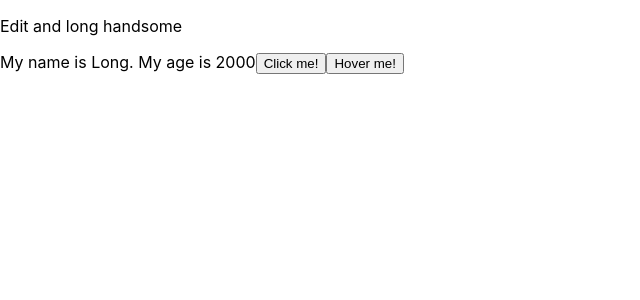
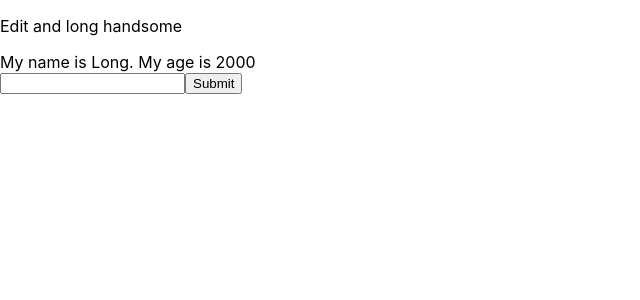
Before and after one commit to NguyenDucLongcode/demo-react-duan1, a React (Create React App) app: page / in a window 1280 px wide. Shown: the top 300 px of the page, without its empty margins (0-640 px from the left). Built offline with nearby package versions, Linux system fonts and the light colour scheme.

Commit message:
commit lần 4

```diff
--- a/src/component/MyConponent.js
+++ b/src/component/MyConponent.js
@@ -4,20 +4,32 @@
     name: "Long",
     age: 2000,
   };
-  handlerClick = (event) => {
-    this.setState({ name: "Dragon", age: Math.floor(Math.random() * 101) });
+  handlerOnChange = (event) => {
+    this.setState({ name: event.target.value });
   };
-  handlerMouseOver = (event) => {
-    console.log(event.pageX);
+  handlerOnSubmit = (event) => {
+    event.preventDefault();
+    document.querySelector("form").reset();
+    console.log(this.state);
   };
-
   //jsx
   render() {
     return (
       <div>
         My name is {this.state.name}. My age is {this.state.age}
-        <button onClick={this.handlerClick}>Click me!</button>
-        <button onMouseOver={this.handlerMouseOver}>Hover me!</button>
+        <form
+          onSubmit={(event) => {
+            this.handlerOnSubmit(event);
+          }}
+        >
+          <input
+            type="text"
+            onChange={(event) => {
+              this.handlerOnChange(event);
+            }}
+          ></input>
+          <button type="submit">Submit</button>
+        </form>
       </div>
     );
   }
```
